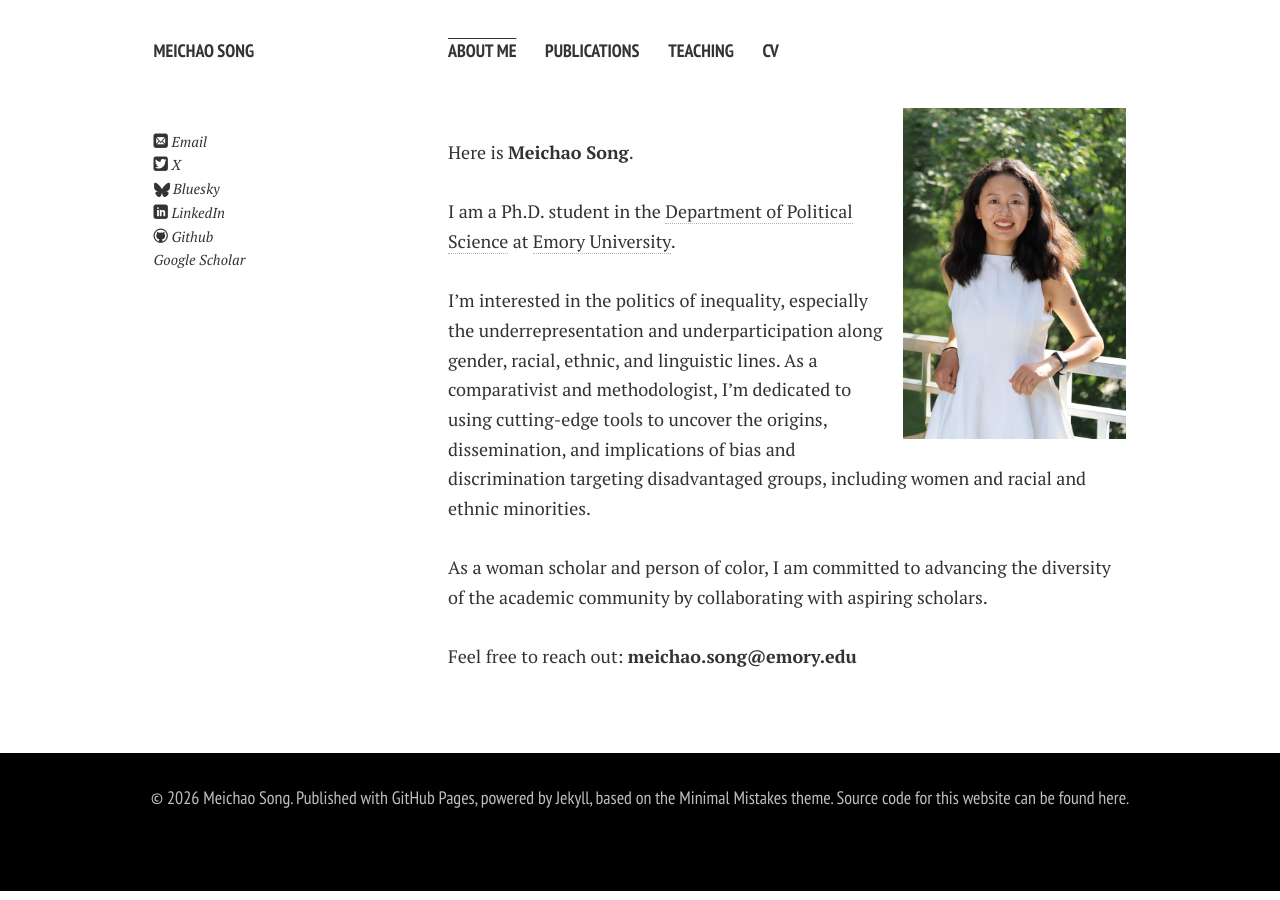
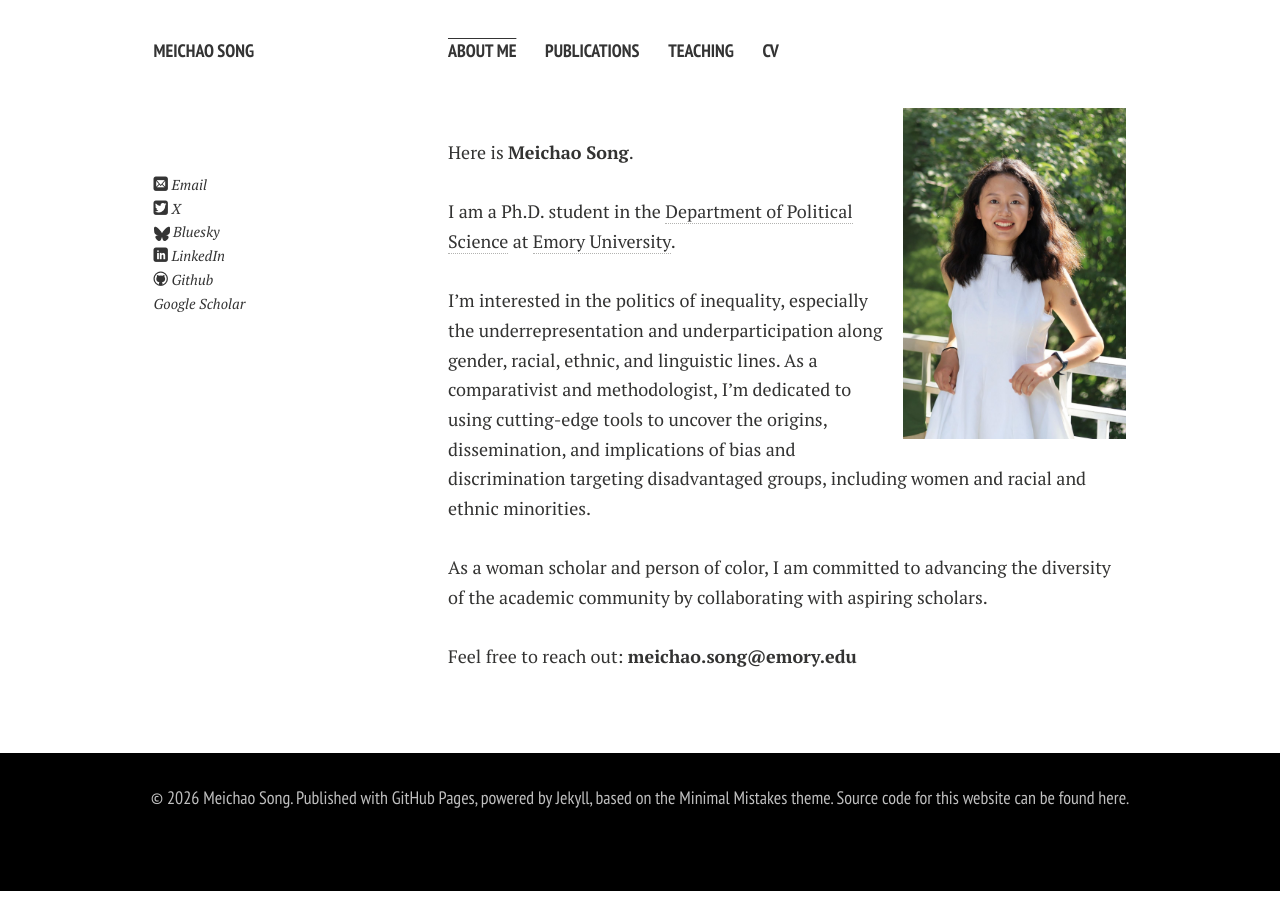
Before and after one commit to MeichaoPoliSci/MeichaoCV202606, a Jekyll site: the page built from index.md, in a window 1280 px wide. Built offline with Jekyll 4.4.1, drawn with Linux system fonts in a browser that asks for light colours; nearby versions of some CDN libraries; comment, search, counter and statistics services are not loaded; a style sheet for code colours, icons or effects is not loaded.

Commit message:
Adjust email link margin in author bio
Increased the top margin for the email link in the author bio section.

```diff
--- a/_includes/author-bio.html
+++ b/_includes/author-bio.html
@@ -6,7 +6,7 @@
 
 <p>{{ site.owner.bio }}</p>
 
-{% if site.owner.email %}<p style="text-indent:0;margin-top:1.5em;"><a href="mailto:{{ site.owner.email }}" target="_blank"><i class="icon-mail"></i> Email</a></p>{% endif %}
+{% if site.owner.email %}<p style="text-indent:0;margin-top:4.5em;"><a href="mailto:{{ site.owner.email }}" target="_blank"><i class="icon-mail"></i> Email</a></p>{% endif %}
 
 {% if site.owner.cv %}<p style="text-indent:0;"><a href="{{ site.owner.cv }}"><img src="https://caihanlin.com/images/logo/icons8-cv-100.png" width="17" height="17"></i> My CV</a></p>{% endif %}
 
```
